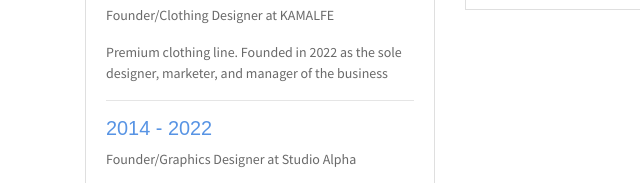
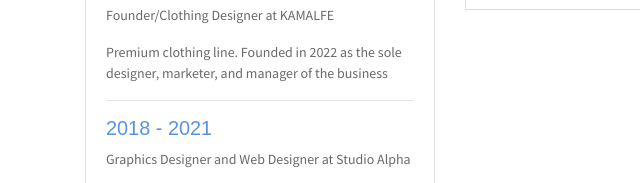
Before and after one commit to Mufeedmk4/Aboutme-Website, a website: page About Mufeed/public_html/index.html in a window 1280 px wide. Shown: the part 2787-2970 px from the top of the page, 0-640 px from the left. Drawn offline with Linux system fonts and the light colour scheme; some packages are replaced by stand-ins of ours.

Commit message:
changed year

```diff
--- a/About Mufeed/public_html/index.html
+++ b/About Mufeed/public_html/index.html
@@ -306,8 +306,8 @@
                             <P>Founder/Clothing Designer at KAMALFE</P>
                             <P class="subtitle">Premium clothing line. Founded in 2022 as the sole designer, marketer, and manager of the business</P>
                             <hr>
-                            <h6 class="title text-danger">2014 - 2022</h6>
-                            <P>Founder/Graphics Designer at Studio Alpha</P>
+                            <h6 class="title text-danger">2018 - 2021</h6>
+                            <P>Graphics Designer and Web Designer at Studio Alpha</P>
                             <P class="subtitle">Gained expertise in 2D and 3D design, with advanced skills in Adobe creative suite, Cinema 4D, Blender, Figma, Sony Vegas, Premiere Pro, colorgrading, and many more. Closed the business due to education persual</P>
                             <h6 class="title text-danger">2018 - 2020</h6>
                             <P>Medical Scribe</P>
```
